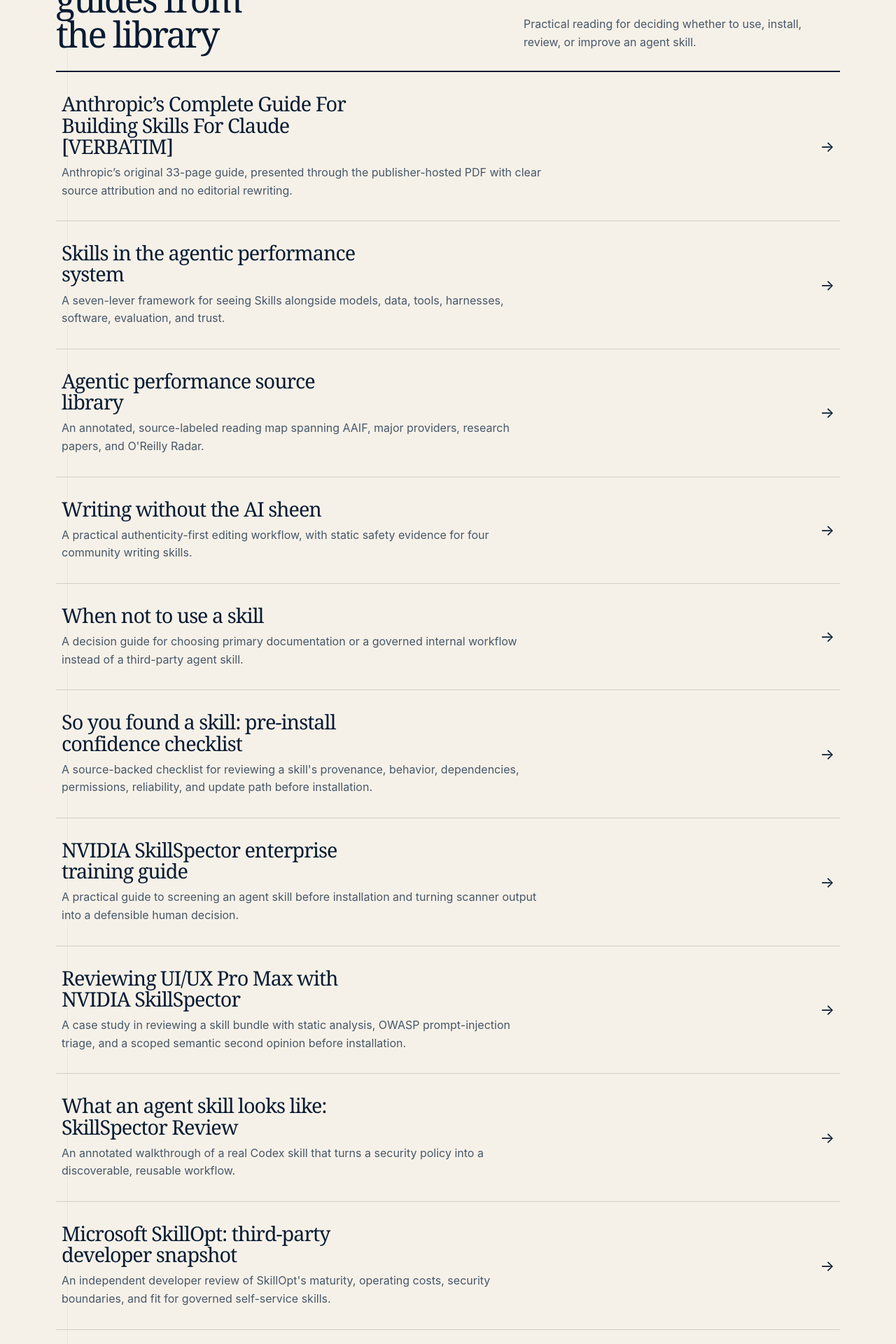
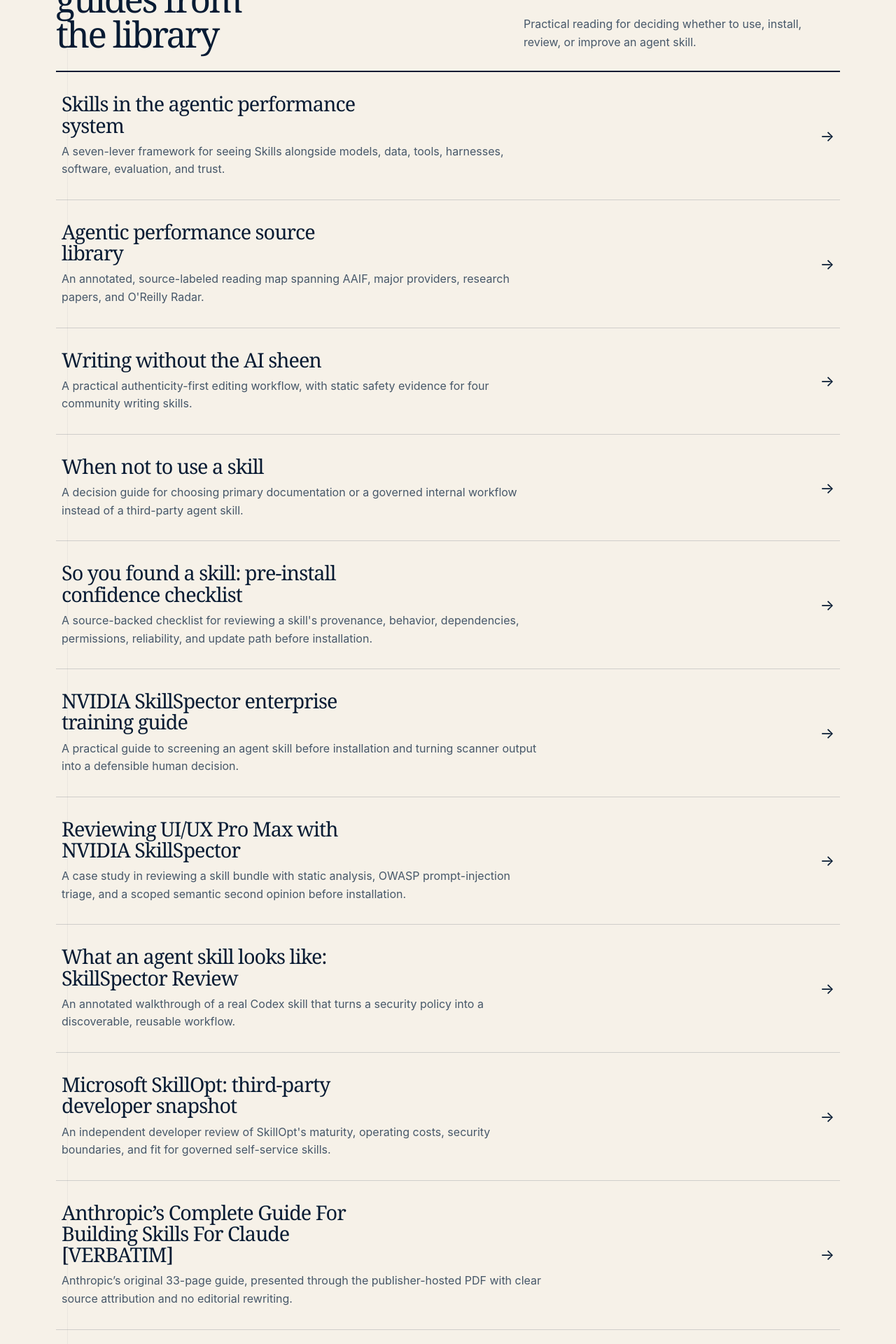
Before and after one commit to JoeyWilkes12/agent-skills-resource-library, a Next.js app: page /guides in a window 1280 px wide. Shown: the part 1320-3240 px from the top of the page at 70% size. Built offline with nearby package versions, Linux system fonts and the light colour scheme; no server answers.

Commit message:
[AI] Move Anthropic verbatim guide to end

```diff
--- a/app/guides/page.tsx
+++ b/app/guides/page.tsx
@@ -7,12 +7,6 @@
 const spectrumGuide = parseMarkdownGuide(spectrumGuideSource);
 const spectrumImage = spectrumGuide.intro.find((block) => block.type === "image");
 const libraryGuides = [
-  {
-    href: "/guides/anthropics-complete-guide-for-building-skills-for-claude",
-    title: "Anthropic’s Complete Guide For Building Skills For Claude [VERBATIM]",
-    summary:
-      "Anthropic’s original 33-page guide, presented through the publisher-hosted PDF with clear source attribution and no editorial rewriting.",
-  },
   {
     href: "/guides/skills-in-the-agentic-performance-system",
     title: "Skills in the agentic performance system",
@@ -66,6 +60,12 @@
     title: "Microsoft SkillOpt: third-party developer snapshot",
     summary:
       "An independent developer review of SkillOpt's maturity, operating costs, security boundaries, and fit for governed self-service skills.",
+  },
+  {
+    href: "/guides/anthropics-complete-guide-for-building-skills-for-claude",
+    title: "Anthropic’s Complete Guide For Building Skills For Claude [VERBATIM]",
+    summary:
+      "Anthropic’s original 33-page guide, presented through the publisher-hosted PDF with clear source attribution and no editorial rewriting.",
   },
 ];
 
```
Also changed, not shown: 1 other file (tests, documents, lock files or other folders).
